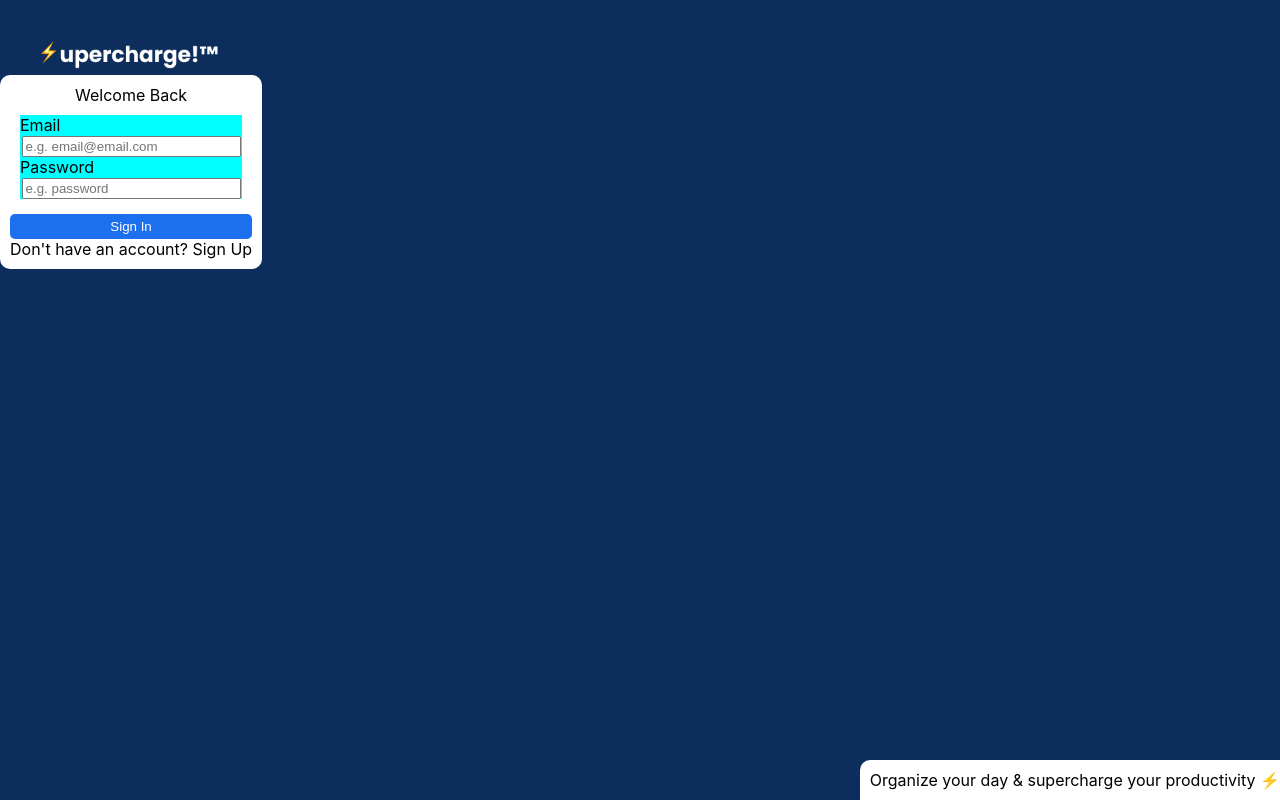
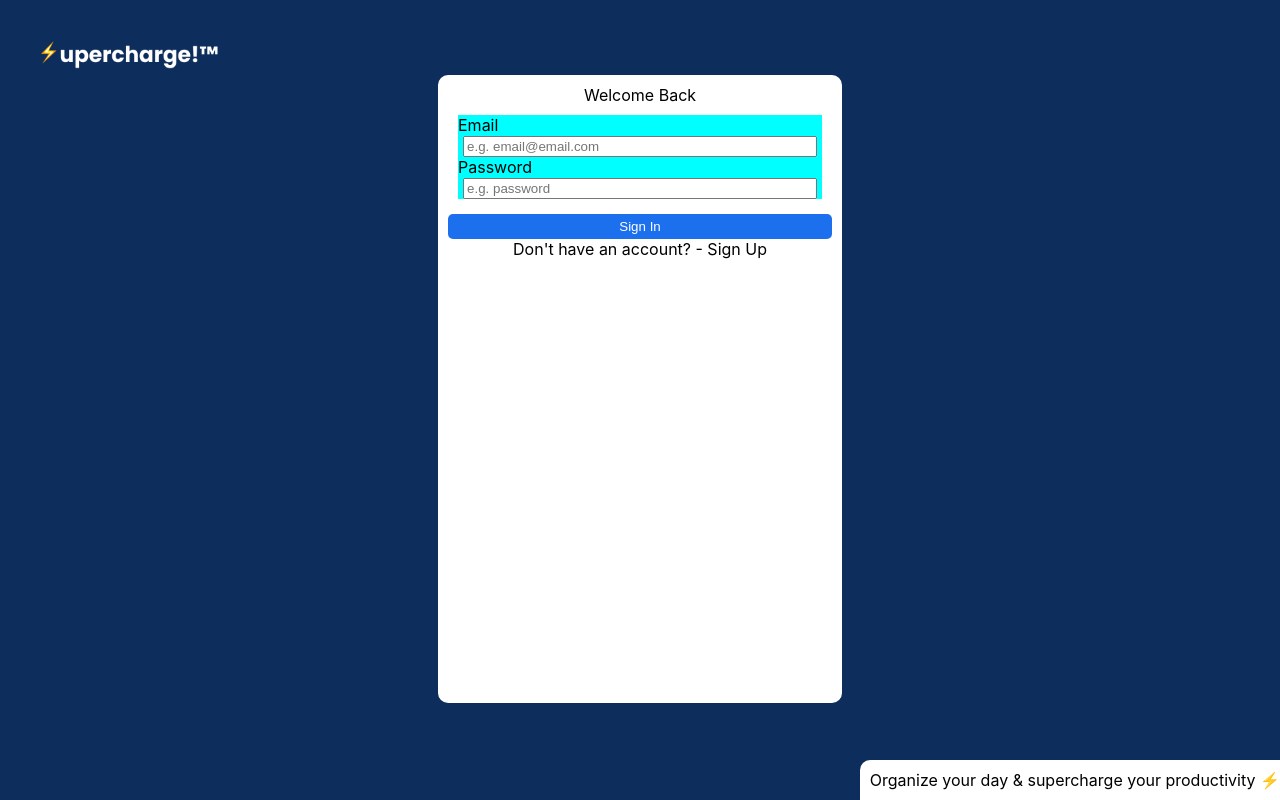
Before and after one commit to Int-Angel/supercharge, a React (Create React App) app: page / in a window 1280 px wide. Built offline with nearby package versions, Linux system fonts and the light colour scheme.

Commit message:
Updated sign In and Sign Up design

```diff
--- a/src/screens/LogIn.css
+++ b/src/screens/LogIn.css
@@ -21,14 +21,11 @@
 
 .box {
     background-color: white;
+    width: 30%;
+    height: 80%;
     border-radius: 10px;
-    width: fit-content;
-    text-align: center;
-    align-items: center;
-    align-self: center;
-    justify-content: center;
-    text-align: center;
     padding: 10px;
+    margin: auto;
 }
 
 .legend {
--- a/src/screens/LogIn.tsx
+++ b/src/screens/LogIn.tsx
@@ -13,7 +13,13 @@ function LogIn() {
                 </header>
                 <body className='box'>
                     {pageState ? <SignIn/> : <SignUp/>}
+                    <div className='noAccount' onClick={() => setPageState(!pageState)}>
+                        <div>
+                            {pageState ? "Don't have an account? - Sign Up" : "Already have an account? - Sign In"}
+                        </div>
+                    </div>
                 </body>
+
             </section>
             <footer className='legend'>
                 Organize your day & supercharge your productivity ⚡
--- a/src/screens/SignIn.tsx
+++ b/src/screens/SignIn.tsx
@@ -20,11 +20,6 @@ function SignIn() {
 				</div>
 			</div>
 			<button className='signInButton'> Sign In </button>
-			<div className='noAccount'>
-				<div>
-					Don't have an account? Sign Up
-				</div>
-			</div>
 		</div>
 	)
 }
--- a/src/screens/SignUp.tsx
+++ b/src/screens/SignUp.tsx
@@ -33,11 +33,6 @@ function SignUp() {
 				</div>
 			</div>
 			<button className='signInButton'> Create Account </button>
-			<div className='noAccount'>
-				<div>
-					Don't have an account? Sign Up
-				</div>
-			</div>
 		</div>
 	)
 }
```
